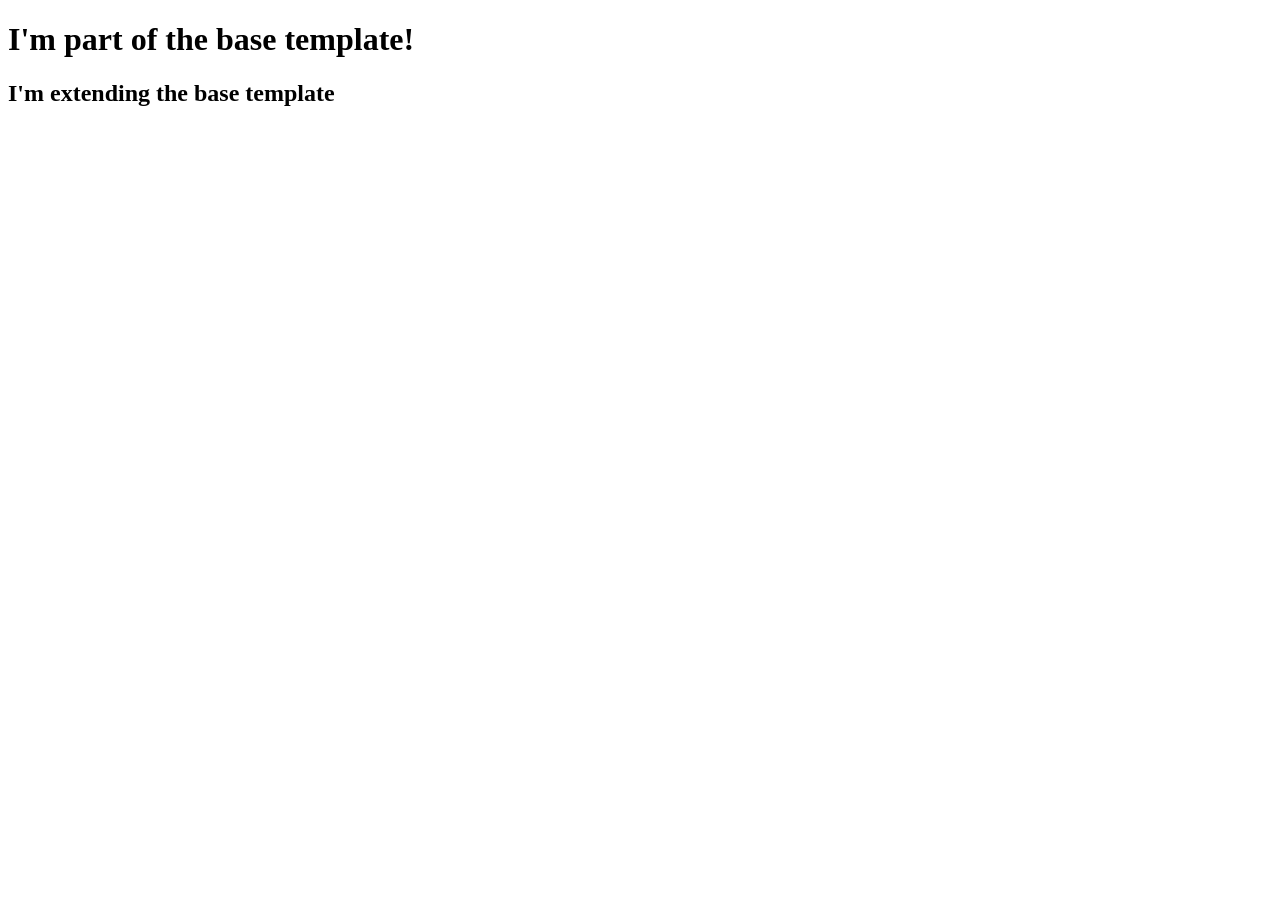
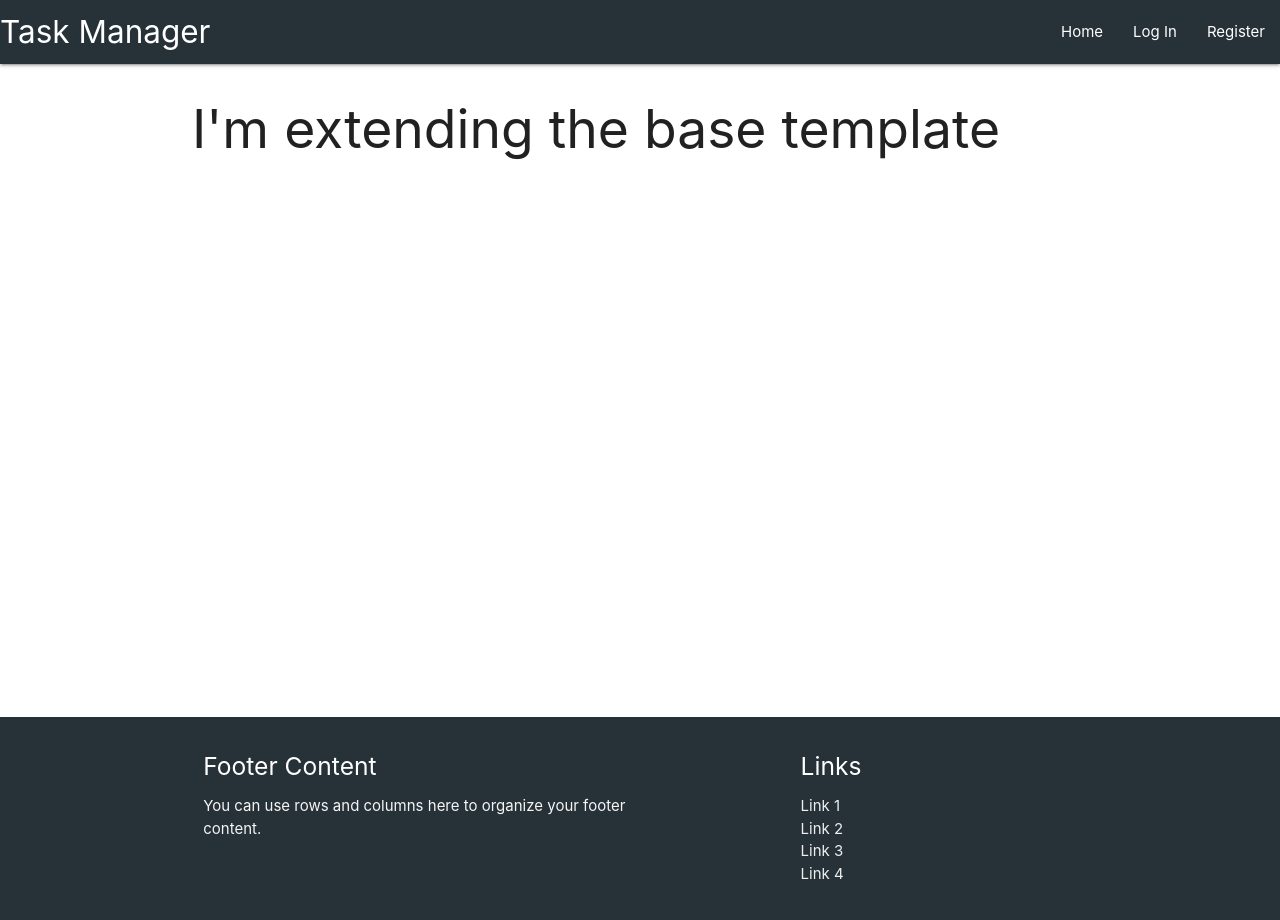
Before and after one commit to Sandham-a/ms3-character-folio, a Flask app: page / in a window 1280 px wide. Run offline with Flask 2, Linux system fonts and the light colour scheme; data that the repository does not hold is empty; some libraries are stand-ins or nearby versions.

Commit message:
added footer to base page

```diff
--- a/static/css/style.css
+++ b/static/css/style.css
@@ -0,0 +1,9 @@
+body {
+    display: flex;
+    min-height: 100vh;
+    flex-direction: column;
+  }
+
+  main {
+    flex: 1 0 auto;
+  }
--- a/templates/base.html
+++ b/templates/base.html
@@ -1,12 +1,98 @@
+<!DOCTYPE html>
 <html lang="en">
 <head>
     <meta charset="UTF-8">
     <meta name="viewport" content="width=device-width, initial-scale=1.0">
-    <title>Character Folio</title>
+    <link rel="stylesheet" href="https://cdnjs.cloudflare.com/ajax/libs/font-awesome/6.5.2/css/all.min.css"
+    integrity="sha512-SnH5WK+bZxgPHs44uWIX+LLJAJ9/2PkPKZ5QiAj6Ta86w+fsb2TkcmfRyVX3pBnMFcV7oQPJkl9QevSCWr3W6A==" crossorigin="anonymous" referrerpolicy="no-referrer" />
+    <link rel="stylesheet" href="https://cdnjs.cloudflare.com/ajax/libs/materialize/1.0.0/css/materialize.min.css">
+    <link rel="stylesheet" href="{{ url_for('static', filename='css/style.css') }}" type="text/css">
+    {% block styles %}
+    {% endblock %}
+    <title>Task Manager</title>
 </head>
 <body>
-    <h1>I'm part of the base template!</h1>
+
+    <header>
+    <!--top navbar-->
+    <nav class = "nav-extended text-shadow blue-grey darken-4">
+        <div class="nav-wrapper">
+          <a href="{{ url_for('get_character') }}" class="brand-logo">Task Manager</a>
+          <a href="#" data-target="mobile-demo" class="sidenav-trigger right"><i class="fas fa-bars"></i></a>
+          <ul class="right hide-on-med-and-down">
+            <li><a href="{{ url_for('get_character') }}">Home</a></li>
+        {% if session.user %}
+            <li><a href="#">Profile</a></li>
+            <li><a href="#">New Task</a></li>
+            <li><a href="{{ url_for('get_character') }}">Manage Categories</a></li>
+            <li><a href="#">Log Out</a></li>
+        {% else %}
+            <li><a href="#">Log In</a></li>
+            <li><a href="#">Register</a></li>
+        {% endif %}
+          </ul>
+        </div>
+      </nav>
+    <!-- side navbar-->
+
+        <ul class="sidenav" id="mobile-demo">
+            <li><h4 class = "center-align light-blue-text text-darken-4">Task Manager</h4></li>
+            <li><a href="#">Home</a></li>
+        {% if session.user %}
+            <li><a href="#">Profile</a></li>
+            <li><a href="#">New Character</a></li>
+            <li><a href="#">Manage Characters</a></li>
+            <li><a href="#">Log Out</a></li>
+        {% else %}
+            <li><a href="#">Log In</a></li>
+            <li><a href="#">Register</a></li>
+        {% endif %}
+        </ul>
+    </header>
+
+    <section>
+        <!-- flash messages -->
+        {% with messages = get_flashed_messages() %}
+            {% if messages %}
+                {% for message in messages %}
+                    <div class="row flashes">
+                        <h4 class="light-blue lighten-4 center-align">{{ message }}</h4>
+                    </div>
+                {% endfor %}
+            {% endif %}
+        {% endwith %}
+    </section>
+
+    <main class=container>
     {% block content %}
     {% endblock%}
+    </main>
+
+    <footer class="page-footer blue-grey darken-4">
+        <div class="container ">
+          <div class="row">
+            <div class="col l6 s12">
+              <h5 class="white-text">Footer Content</h5>
+              <p class="grey-text text-lighten-4">You can use rows and columns here to organize your footer content.</p>
+            </div>
+            <div class="col l4 offset-l2 s12">
+              <h5 class="white-text">Links</h5>
+              <ul>
+                <li><a class="grey-text text-lighten-3" href="#!">Link 1</a></li>
+                <li><a class="grey-text text-lighten-3" href="#!">Link 2</a></li>
+                <li><a class="grey-text text-lighten-3" href="#!">Link 3</a></li>
+                <li><a class="grey-text text-lighten-3" href="#!">Link 4</a></li>
+              </ul>
+            </div>
+          </div>
+        </div>
+      </footer>
+
+    <script src="https://code.jquery.com/jquery-3.5.1.min.js"
+    integrity="sha256-9/aliU8dGd2tb6OSsuzixeV4y/faTqgFtohetphbbj0=" crossorigin="anonymous"></script>
+    <script src="https://cdnjs.cloudflare.com/ajax/libs/materialize/1.0.0/js/materialize.min.js"></script>
+    <script src="{{ url_for('static', filename='js/script.js') }}"></script>
+    {% block scripts %}
+    {% endblock %}
 </body>
 </html>
```
